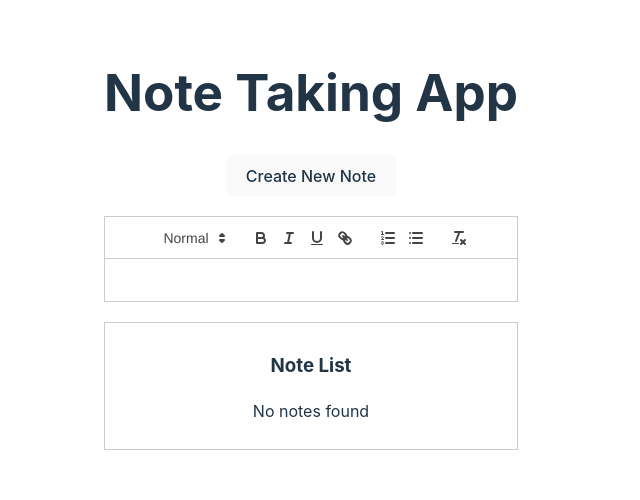
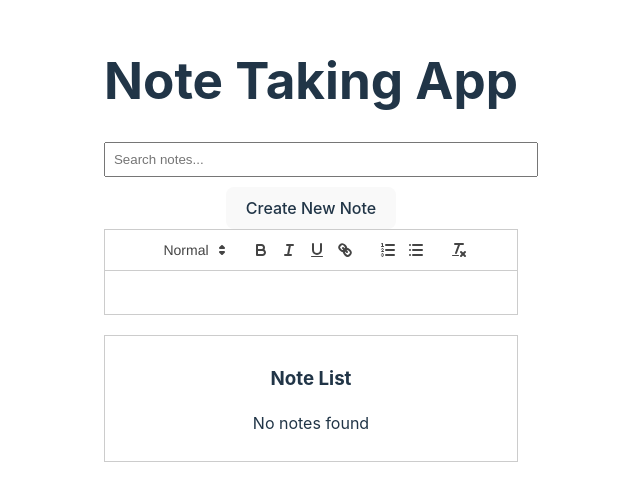
Before and after one commit to rshiva/tiny-note, a React (Vite) app: page / in a window 1280 px wide. Shown: the part 160-660 px from the top of the page, without its empty margins (329-969 px from the left). Built offline with nearby package versions, Linux system fonts and the light colour scheme.

Commit message:
removed title edit option

```diff
--- a/src/App.jsx
+++ b/src/App.jsx
@@ -3,13 +3,23 @@ import './App.css';
 import Editor from './components/QuillEditor';
 import CreateNoteButton from './components/CreateNoteButton';
 import NoteList from './components/NoteList';
+import SearchBar from './components/SearchBar';
 import Quill from "quill";
+
 const Delta = Quill.import('delta');
 
 function App() {
   const [notes, setNotes] = useState([]);
   const [activeNote, setActiveNote] = useState(null);
+  const [searchQuery, setSearchQuery] = useState('');
+  const [searchResults, setSearchResults] = useState([]);
+  const [showDropdown, setShowDropdown] = useState(false);
   const quillRef = useRef(null);
+
+  const getPlainTextFromDelta = (delta) => {
+    if (!delta || !delta.ops) return '';
+    return delta.ops.map(op => typeof op.insert === 'string' ? op.insert : '').join('');
+  };
 
   const createNewNote = () => {
     const newNoteId = Date.now().toString();
@@ -21,41 +31,80 @@ function App() {
       updatedAt: new Date(),
     };
 
-    setNotes([...notes, newNote]);
+    setNotes(prevNotes => [...prevNotes, newNote]);
     setActiveNote(newNote);
 
     if (quillRef.current) {
-      quillRef.current.setContents(new Delta()); // FIXED
+      quillRef.current.setContents(new Delta());
     }
   };
 
   const handleNoteSelect = (note) => {
-    console.log('quillRef.current in handleNoteSelect:', quillRef.current);
     setActiveNote(note);
+    setShowDropdown(false);
+    if (quillRef.current) {
+      quillRef.current.setContents(note.content);
+    }
+  };
 
-    if (quillRef.current) {
-      quillRef.current.setContents(note.content); // FIXED
+  const deleteNote = (noteId) => {
+    if (window.confirm("Are you sure you want to delete this note?")) {
+      setNotes(prevNotes => prevNotes.filter(note => note.id !== noteId));
+      if (activeNote?.id === noteId) {
+        setActiveNote(null);
+        if (quillRef.current) {
+          quillRef.current.setContents(new Delta());
+        }
+      }
+    }
+  };
+
+  const handleTextChange = (delta, oldDelta, source) => {
+    if (!quillRef.current) return;
+
+    if (source === 'user' && activeNote) {
+      const updatedContent = quillRef.current.getContents();
+      const plainText = quillRef.current.getText();
+      const firstLine = plainText.split('\n')[0].trim();
+      const derivedTitle = firstLine || 'New Note';
+
+      const updatedNote = { ...activeNote, content: updatedContent, title: derivedTitle };
+      setActiveNote(updatedNote);
+      setNotes(prevNotes => prevNotes.map(note => note.id === updatedNote.id ? updatedNote : note));
+    }
+  };
+
+  const handleSearchFocus = () => {
+    setShowDropdown(true);
+    setSearchResults([...notes].sort((a, b) => b.updatedAt - a.updatedAt));
+  };
+
+  const handleSearchChange = (e) => {
+    const query = e.target.value.toLowerCase();
+    setSearchQuery(query);
+    if (query === '') {
+      setSearchResults([...notes].sort((a, b) => b.updatedAt - a.updatedAt));
+    } else {
+      setSearchResults(notes.filter(note => note.title.toLowerCase().includes(query)));
     }
   };
 
   return (
     <div className="container">
       <h1>Note Taking App</h1>
-
+      <SearchBar
+        searchQuery={searchQuery}
+        setSearchQuery={setSearchQuery}
+        onFocus={handleSearchFocus}
+        onChange={handleSearchChange}
+        searchResults={searchResults}
+        showDropdown={showDropdown}
+        onSelectNote={handleNoteSelect}
+        onDeleteNote={deleteNote}
+      />
       <CreateNoteButton onCreateNewNote={createNewNote} />
-
-      <div style={{ marginTop: '20px' }}>
-        <Editor
-          ref={quillRef}
-          readOnly={false}
-          defaultValue={activeNote ? activeNote.content : new Delta()}
-        />
-      </div>
-
-      <NoteList
-        notes={notes}
-        onNoteSelect={handleNoteSelect}
-      />
+      <Editor ref={quillRef} readOnly={false} defaultValue={activeNote?.content || new Delta()} onTextChange={handleTextChange} />
+      <NoteList notes={notes} onNoteSelect={handleNoteSelect} onDeleteNote={deleteNote} />
     </div>
   );
 }
--- a/src/components/NoteList.jsx
+++ b/src/components/NoteList.jsx
@@ -1,18 +1,34 @@
 import React from 'react';
 
-const NoteList = ({ notes, onNoteSelect }) => { // Add onNoteSelect prop
+const NoteList = ({ notes, onNoteSelect, onDeleteNote }) => {
   return (
     <div style={{ marginTop: '20px', border: '1px solid #ccc', padding: '10px' }}>
       <h3>Note List</h3>
       {notes.length === 0 ? <p>No notes found</p> : (
-        <ul>
+        <ul style={{ listStyleType: 'none', padding: 0 }}>
           {notes.map(note => (
             <li
               key={note.id}
-              onClick={() => onNoteSelect(note)} // Call onNoteSelect on click, passing the note
-              style={{ cursor: 'pointer', padding: '5px', borderBottom: '1px solid #eee' }} // Basic styling for clickable items
+              onClick={() => onNoteSelect(note)}
+              style={{
+                cursor: 'pointer',
+                padding: '5px',
+                borderBottom: '1px solid #eee',
+                display: 'flex',
+                justifyContent: 'space-between',
+                alignItems: 'center'
+              }}
             >
-              {note.title} (ID: {note.id})
+              <span>{note.title}</span>
+              <button
+                onClick={(e) => {
+                  e.stopPropagation();
+                  onDeleteNote(note.id);
+                }}
+                style={{ marginLeft: '10px' }}
+              >
+                Delete
+              </button>
             </li>
           ))}
         </ul>
--- a/src/components/QuillEditor.jsx
+++ b/src/components/QuillEditor.jsx
@@ -1,3 +1,4 @@
+// QuillEditor.jsx
 import React, { forwardRef, useEffect, useLayoutEffect, useRef } from 'react';
 import Quill from "quill";
 import 'quill/dist/quill.snow.css';
--- /dev/null
+++ b/src/components/SearchBar.jsx
@@ -0,0 +1,15 @@
+import React from 'react';
+
+const SearchBar = ({ searchQuery, setSearchQuery }) => {
+  return (
+    <input
+      type="text"
+      placeholder="Search notes..."
+      value={searchQuery}
+      onChange={(e) => setSearchQuery(e.target.value)}
+      style={{ width: '100%', padding: '8px', marginBottom: '10px' }}
+    />
+  );
+};
+
+export default SearchBar;
```
Also changed, not shown: src/components/TitleInput.jsx (added, +17 -0 lines).
